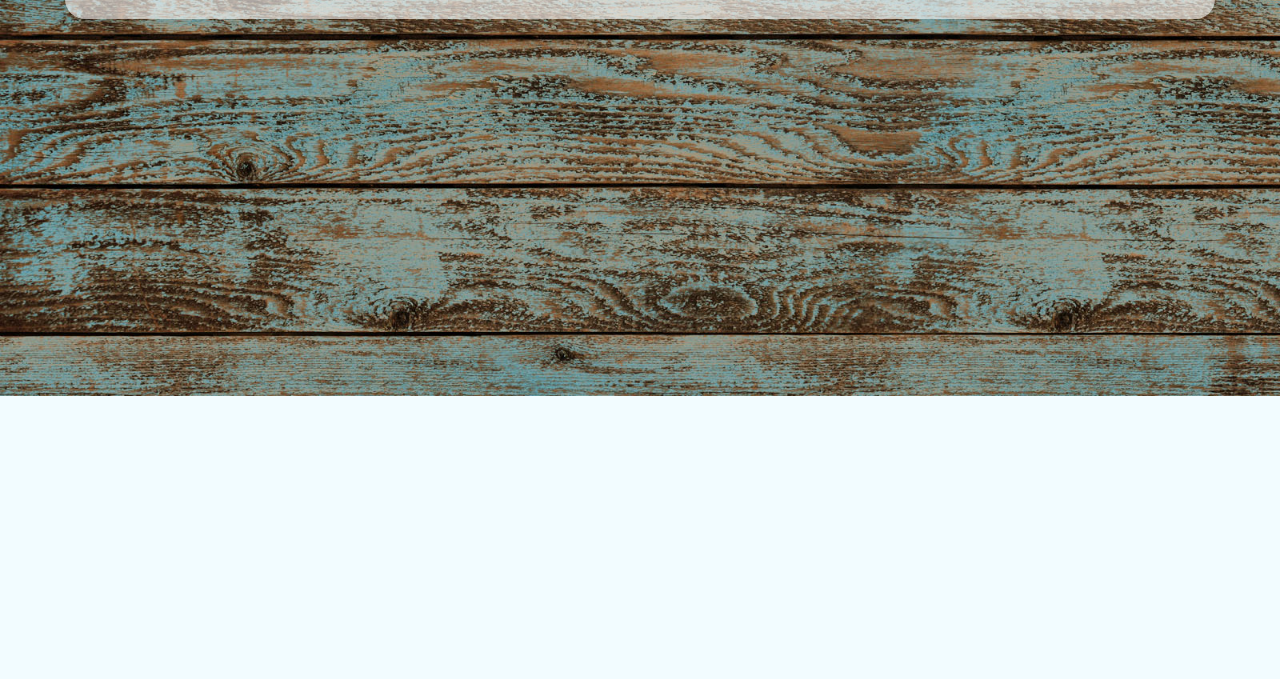
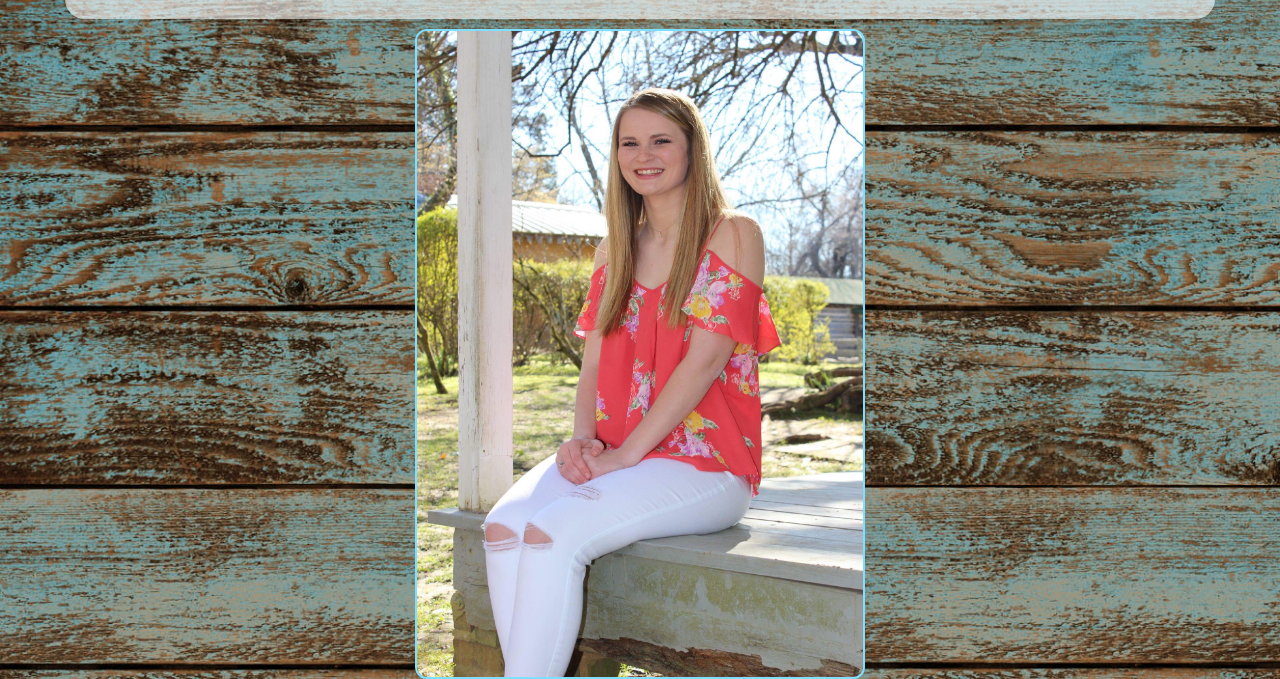
Before and after one commit to bwilbourn/bwilbourn.github.io, a plain HTML site: page about_me.html in a window 1280 px wide. Shown: the part 404-1083 px from the top of the page. Before the commit the page ends 800 px from the top, so only its background shows below. Drawn offline with nearby package versions, Linux system fonts and the light colour scheme.

Commit message:
adding pictures..

```diff
--- a/about_me.html
+++ b/about_me.html
@@ -42,6 +42,9 @@
                 </p>
             </div>
         </div>
+        <div class="row">
+            <center><img src="mE.jpg" width="450" height="650" /></center>
+        </div>
 </body>
 
 </html>
```
